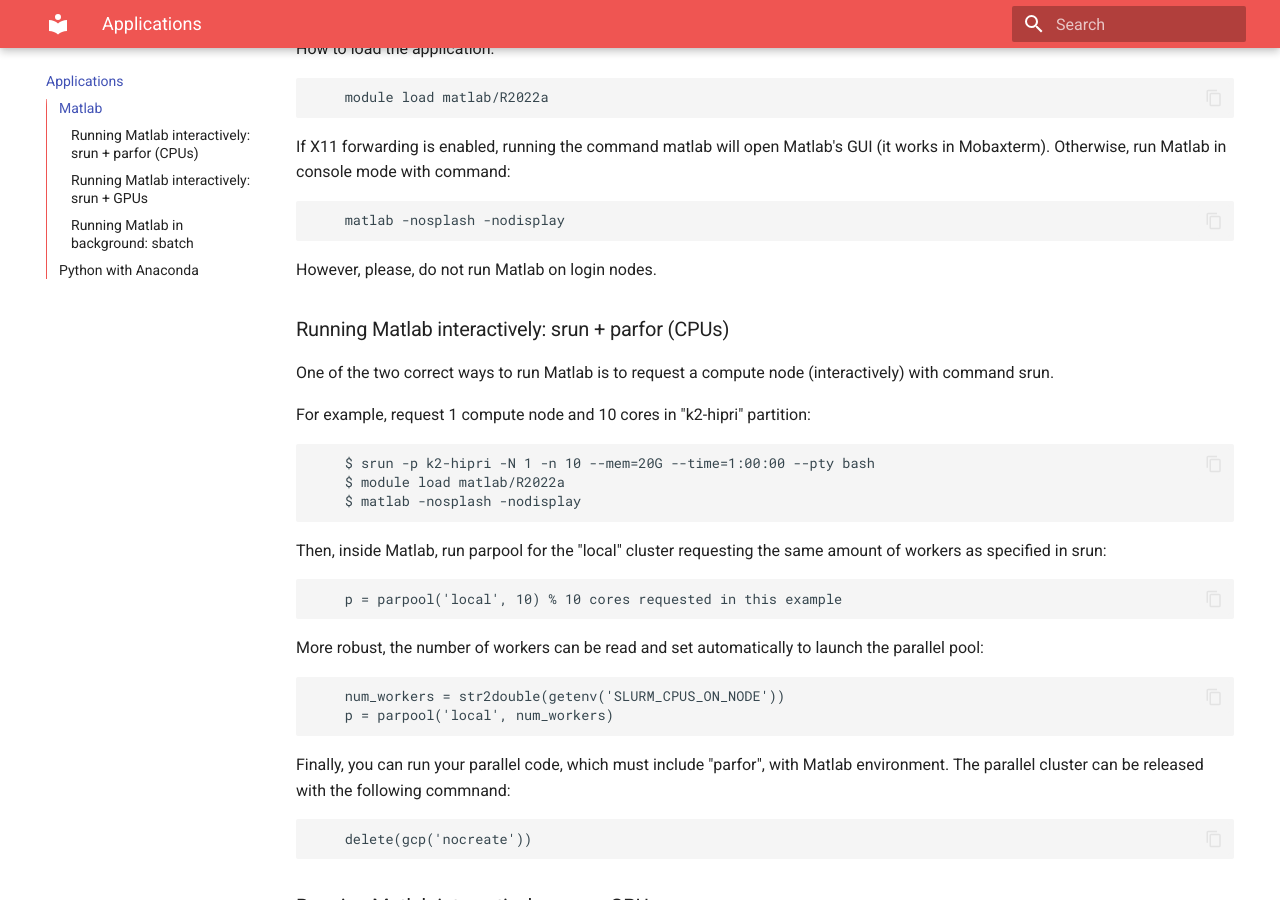
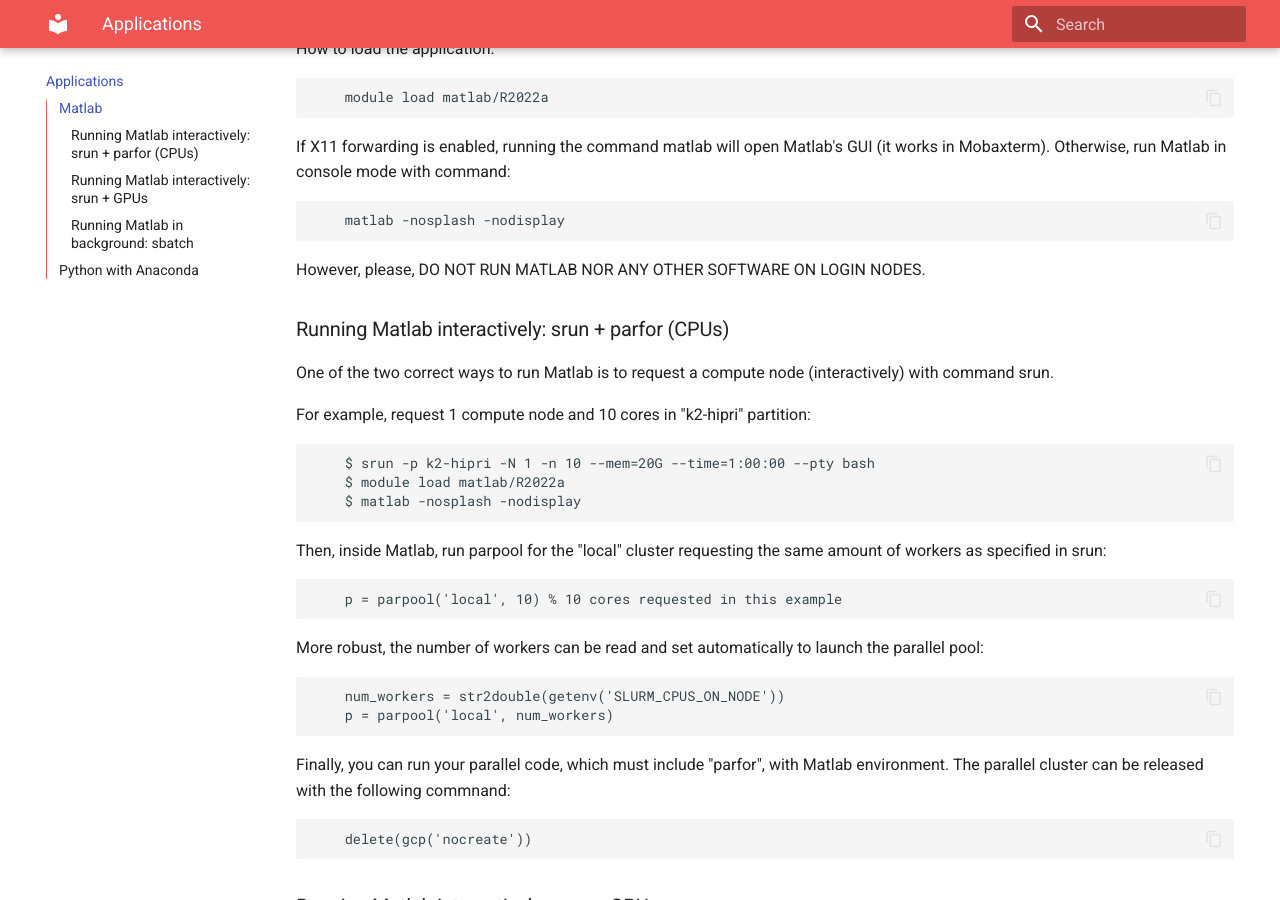
Before and after one commit to ethanbradley/nihpc-documentation, an MkDocs documentation site: the page built from docs/Applications.md, in a window 1280 px wide and 900 px high, scrolled down 401 px. Built offline with MkDocs 1.6.1 and Material for MkDocs 9.7.7, drawn with Linux system fonts in a browser that asks for light colours.

Commit message:
Added Matlab information

```diff
--- a/docs/Applications.md
+++ b/docs/Applications.md
@@ -14,7 +14,7 @@ If X11 forwarding is enabled, running the command matlab will open Matlab's GUI
 
         matlab -nosplash -nodisplay
 
-However, please, do not run Matlab on login nodes.
+However, please, DO NOT RUN MATLAB NOR ANY OTHER SOFTWARE ON LOGIN NODES.
 
 ### Running Matlab interactively: srun + parfor (CPUs)
 
```
